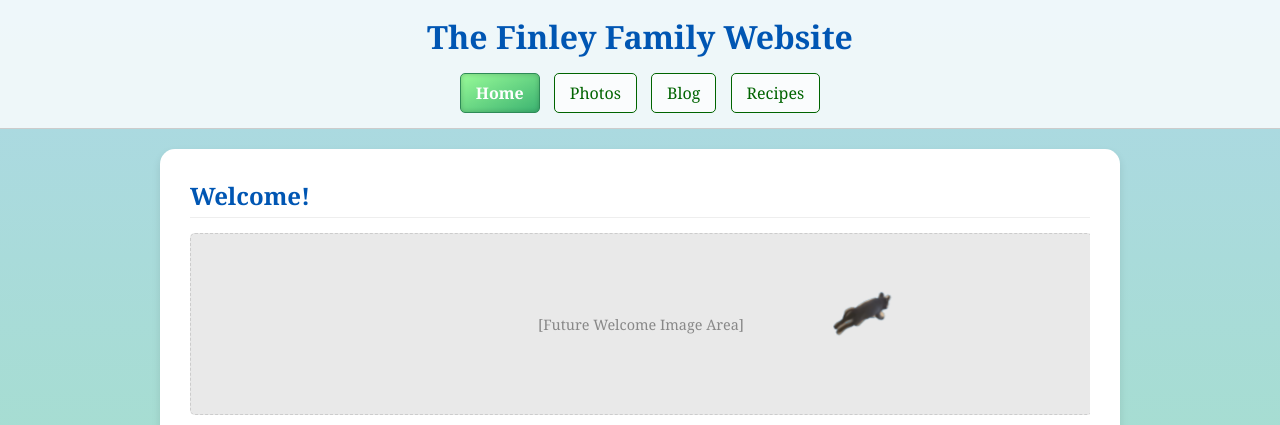
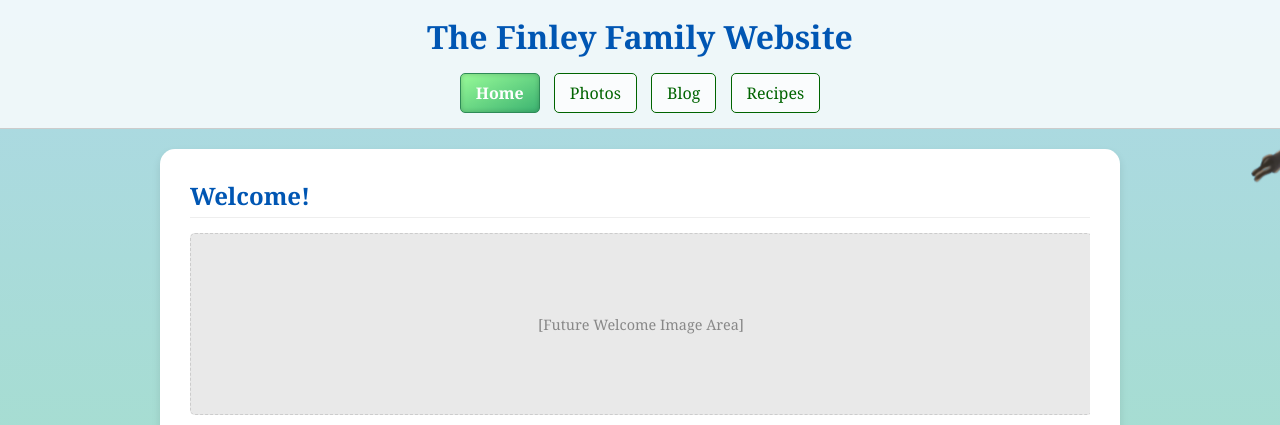
Before and after one commit to FinleyFamilyMan/MyWebsite, a Jekyll site: the page built from index.md, in a window 1280 px wide. Shown: the top 425 px of the page. Built offline with Jekyll 4.4.1, drawn with Linux system fonts in a browser that asks for light colours.

Commit message:
Update default.html

```diff
--- a/_layouts/default.html
+++ b/_layouts/default.html
@@ -79,7 +79,7 @@
             opacity: 1;
           }
           100% {
-            transform: translate(100vw, -80vh);
+            transform: translate(100vw, -70vh);
             opacity: 1;
           }
         }
@@ -93,10 +93,10 @@
           height: auto;
           z-index: 500;
           animation-name: run-diagonally;
-          animation-duration: 5.52s;
+          animation-duration: 4.00s;
           animation-timing-function: linear;
           animation-iteration-count: 1;
-          animation-delay: 0.5s;
+          animation-delay: 0.35s;
           pointer-events: none;
           opacity: 0;
         }
```
